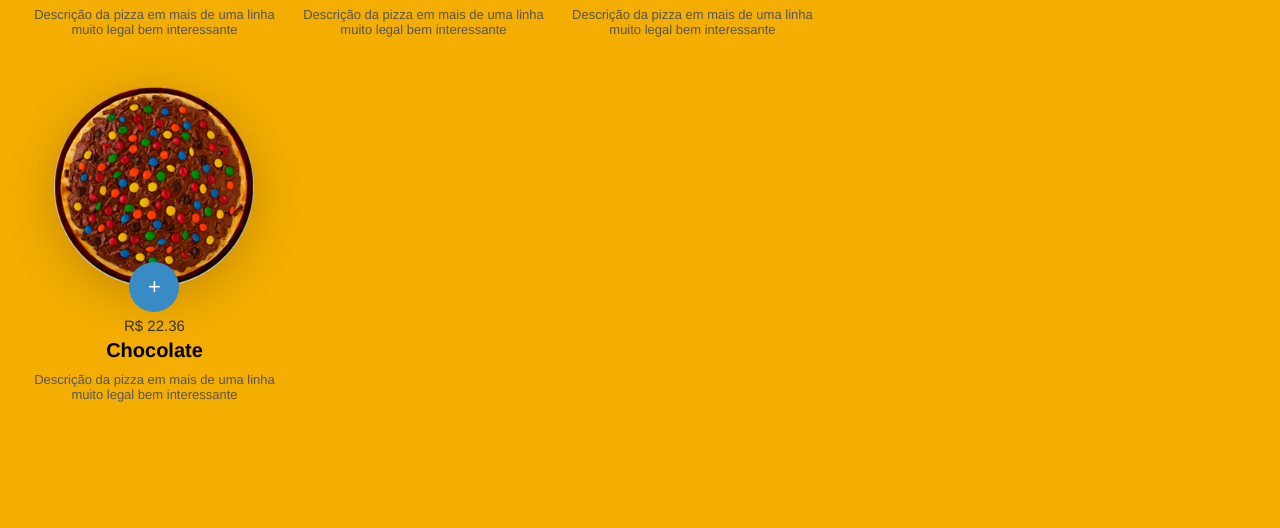
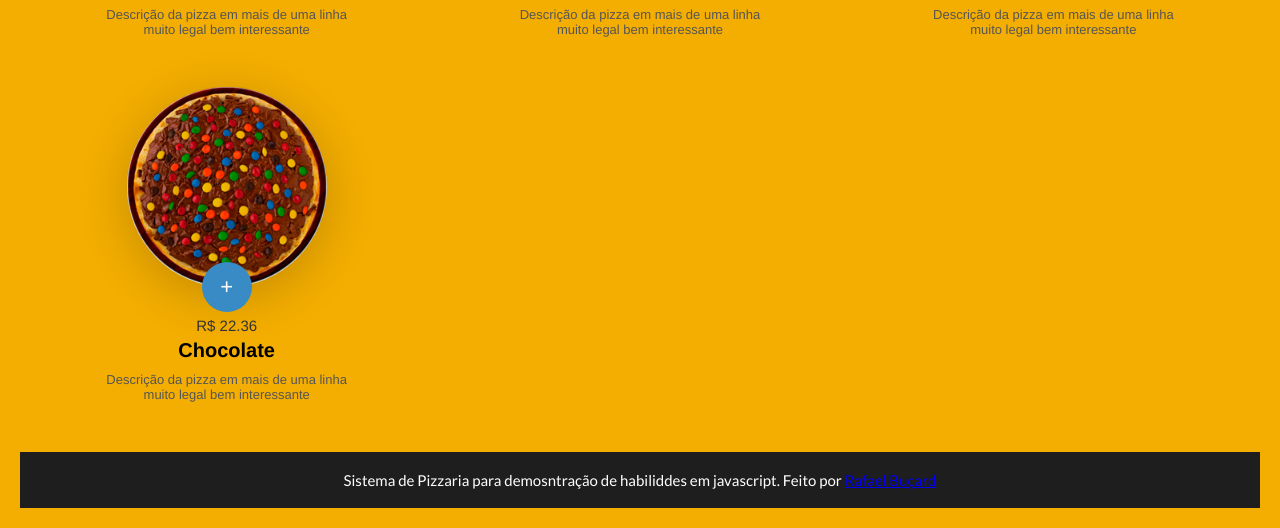
Before and after one commit to rafaelbucard/vanilla-js-pizza-shop, a plain HTML site: page index.html in a window 1280 px wide. Shown: the part 750-1278 px from the top of the page. Before the commit the page ends 1222 px from the top, so only its background shows below. Drawn offline with Linux system fonts and the light colour scheme; a web font is replaced by a local one.

Commit message:
add  footer and Qt

```diff
--- a/index.html
+++ b/index.html
@@ -34,6 +34,10 @@
     <main>
         <h1> Casa das Pizzas</h1>
         <div class="pizza-area"></div>
+        <footer>
+            <p>Sistema de Pizzaria para demosntração de habiliddes em javascript. Feito por <a href="rafaelbucard.com">Rafael Buçard</a></p>
+        </footer>
+
     </main>
     <aside>
         <div class="cart--area">
@@ -90,7 +94,6 @@
             </div>
         </div>
     </div>
-    <footer><p>Sistema de Pizzaria para demosntração de habiliddes em javascript</p> </footer>
     <script type="text/javascript" src="pizzas.js"></script>
     <script type="text/javascript" src="script.js"></script>
 </body>
--- a/script.js
+++ b/script.js
@@ -137,7 +137,7 @@ function updateCart() {
 
             cartItem.querySelector('img').src = pizzaItem.img;
             cartItem.querySelector('.cart--item-nome').innerHTML = pizzaName;
-
+            cartItem.querySelector('.cart--item--qt').innerHTML = cart[i].qt;
 
             doc('.cart').append(cartItem);
 
--- a/style.css
+++ b/style.css
@@ -331,6 +331,16 @@ h1 {
 .cart--finalizar:hover {
     background-color:#35af4a;
 }
+footer {
+    margin: 0;
+    padding: 4px;
+    text-align: center;
+    background-color: #1e1e1e;
+    display: flex;
+    justify-content: center;
+    flex-direction: column;
+    color: #ffffff;
+}
 
 @media (max-width:1000px) {
     .pizza-area {
```
